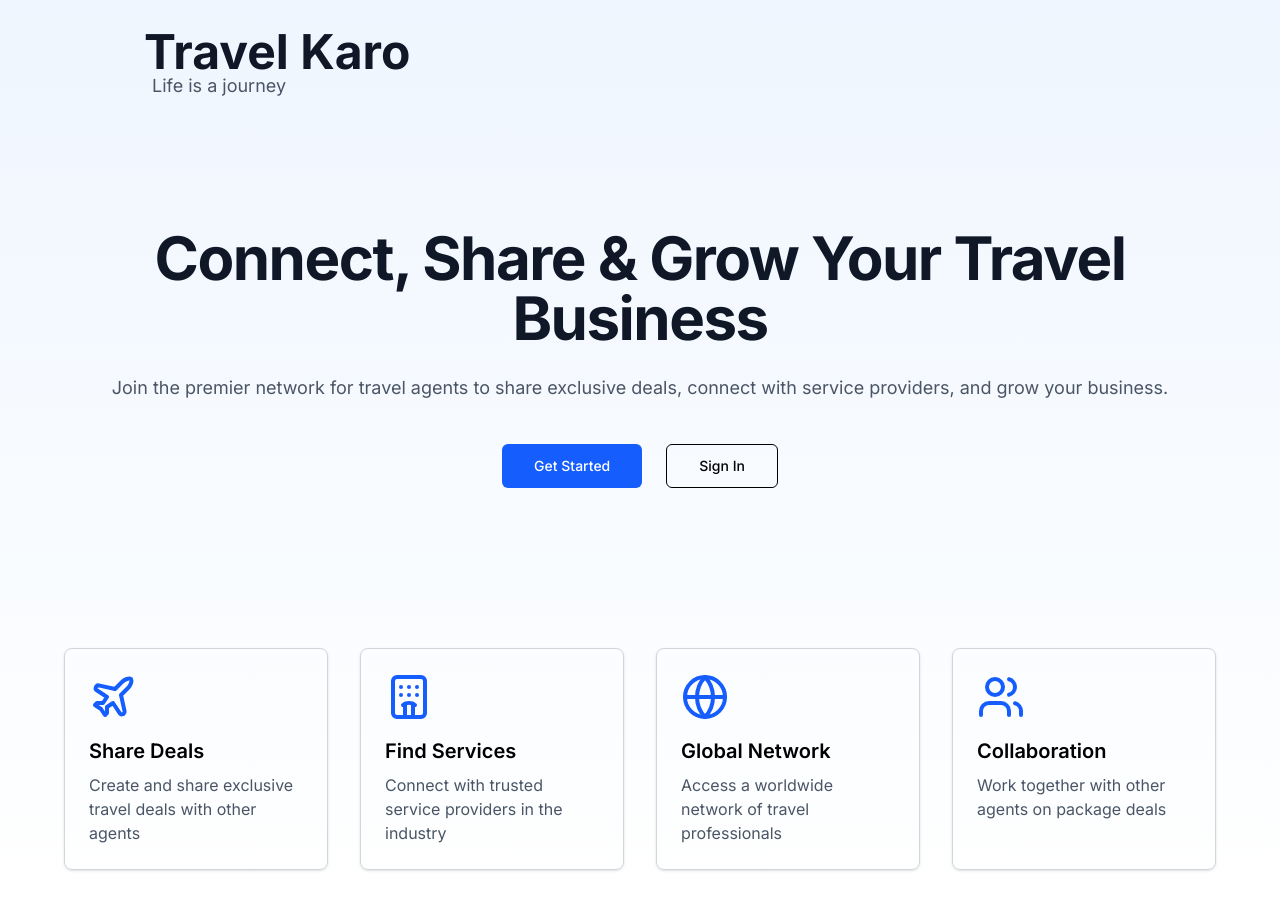
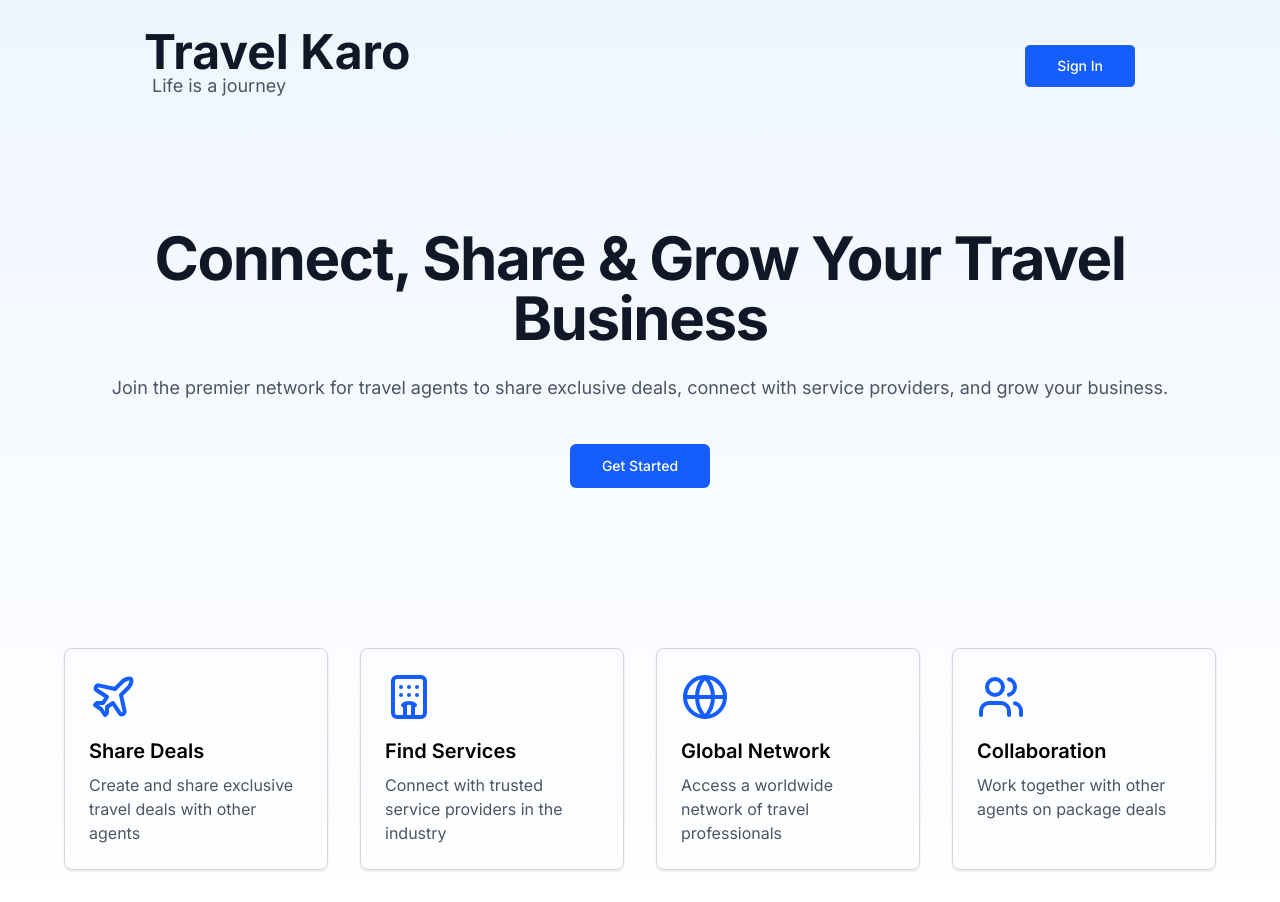
Before and after one commit to shravanchinchkar/travel_Karo, a Next.js app: page / in a window 1280 px wide. Built offline with nearby package versions, Linux system fonts and the light colour scheme.

Commit message:
fix the registration issue

```diff
--- a/app/page.tsx
+++ b/app/page.tsx
@@ -7,11 +7,25 @@ export default function Home() {
   return (
     <>
       <main className="min-h-screen bg-gradient-to-b from-blue-50 to-white pt-[2rem]">
+        <nav className="flex justify-between items-center mx-[9rem]">
+          <Link
+            className="flex flex-col items-start gap-0 leading-[40px]"
+            href="/"
+          >
+            <h1 className="text-[3rem] font-bold text-gray-900">Travel Karo</h1>
+            <h2 className="text-lg  text-gray-600 ml-[0.5rem]">
+              Life is a journey
+            </h2>
+          </Link>
 
-        <nav className="flex justify-start">
-          <Link className="flex flex-col items-start gap-0 leading-[40px] ml-[9rem]" href="/">
-            <h1 className="text-[3rem] font-bold text-gray-900">Travel Karo</h1>
-            <h2 className="text-lg  text-gray-600 ml-[0.5rem]">Life is a journey</h2>
+          <Link href="/auth/signin">
+            <Button
+              className="cursor-pointer bg-blue-600 hover:bg-blue-700 text-white"
+              variant="outline"
+              size="lg"
+            >
+              Sign In
+            </Button>
           </Link>
         </nav>
 
@@ -35,11 +49,6 @@ export default function Home() {
                     Get Started
                   </Button>
                 </Link>
-                <Link href="/auth/signin">
-                  <Button className="cursor-pointer" variant="outline" size="lg">
-                    Sign In
-                  </Button>
-                </Link>
               </div>
             </div>
           </div>
@@ -49,7 +58,6 @@ export default function Home() {
         <div className="sm:py-32 md:p-[2rem]">
           <div className="mx-auto max-w-7xl px-6 lg:px-8">
             <div className="grid grid-cols-1 gap-8 sm:grid-cols-2 lg:grid-cols-4">
-
               <Card className="p-6 hover:shadow-lg transition-shadow border-gray-300">
                 <Plane className="h-12 w-12 text-blue-600 mb-4" />
                 <h3 className="text-xl font-semibold mb-2">Share Deals</h3>
--- a/app/verify/page.tsx
+++ b/app/verify/page.tsx
@@ -1,16 +1,17 @@
 import { VerifyCodePage } from "@/components/ui/verify-code-page";
-import { Suspense } from "react";
+// import { Suspense } from "react";
 
 export default function VerifyYourEmail() {
   return (
-    <Suspense
-      fallback={
-        <div className="bg-gradient-to-b from-blue-50 to-white w-screen h-screen flex justify-center items-center">
-          Loading...
-        </div>
-      }
-    >
-      <VerifyCodePage />
-    </Suspense>
+    // <Suspense
+    //   fallback={
+    //     <div className="bg-gradient-to-b from-blue-50 to-white w-screen h-screen flex justify-center items-center">
+    //       Loading...
+    //     </div>
+    //   }
+    // >
+    //   <VerifyCodePage />
+    // </Suspense>
+    <VerifyCodePage/>
   );
 }
--- a/components/ui/register.tsx
+++ b/components/ui/register.tsx
@@ -184,7 +184,7 @@ export const RegisterUser = () => {
           <div>
             <Button
               type="submit"
-              className="w-full bg-blue-600 hover:bg-blue-700 text-white cursor-pointer"
+              className={`w-full bg-blue-600 hover:bg-blue-700 text-white ${loading === true ? "cursor-not-allowed" : "cursor-pointer"}`}
               disabled={loading}
             >
               {loading ? (
--- a/components/ui/verify-code-footer.tsx
+++ b/components/ui/verify-code-footer.tsx
@@ -1,4 +1,4 @@
-"use client";
+"use client"
 
 import { toast } from "react-hot-toast";
 import { useState, useEffect } from "react";
--- a/components/ui/verify-code-page.tsx
+++ b/components/ui/verify-code-page.tsx
@@ -1,4 +1,4 @@
-"use client";
+"use client"
 
 import Link from "next/link";
 import { toast } from "react-hot-toast";
@@ -72,10 +72,10 @@ export const VerifyCodePage = () => {
           </div>
         </div>
 
-        <div className="mt-[1rem] flex flex-col gap-[0.3rem] items-center text-[#123524]">
+        <div className="flex flex-col gap-[0.3rem] items-center text-gray-900">
           <p className="font-medium">Enter Your OTP:</p>
           <input
-            className="font-[Poppins] lg:w-[11rem] xl:w-[17.3125rem] h-[1.8125rem] border-[2px] border-gray-400 text-center outline-none placeholder:font-[Poppins] lg:text-[1rem] xl:text-[1.1rem] px-[2rem] py-[1.5rem] rounded-[28px] text-[#123524] text-3xl"
+            className="lg:w-[11rem] xl:w-[17.3125rem] h-[1.8125rem] border-[2px] border-gray-400 text-center outline-none lg:text-[1rem] xl:text-[1.1rem] px-[2rem] py-[1.5rem] rounded-[28px] text-[#123524] text-3xl"
             type="text"
             value={userVerifyCode}
             onChange={(e) => {
```
